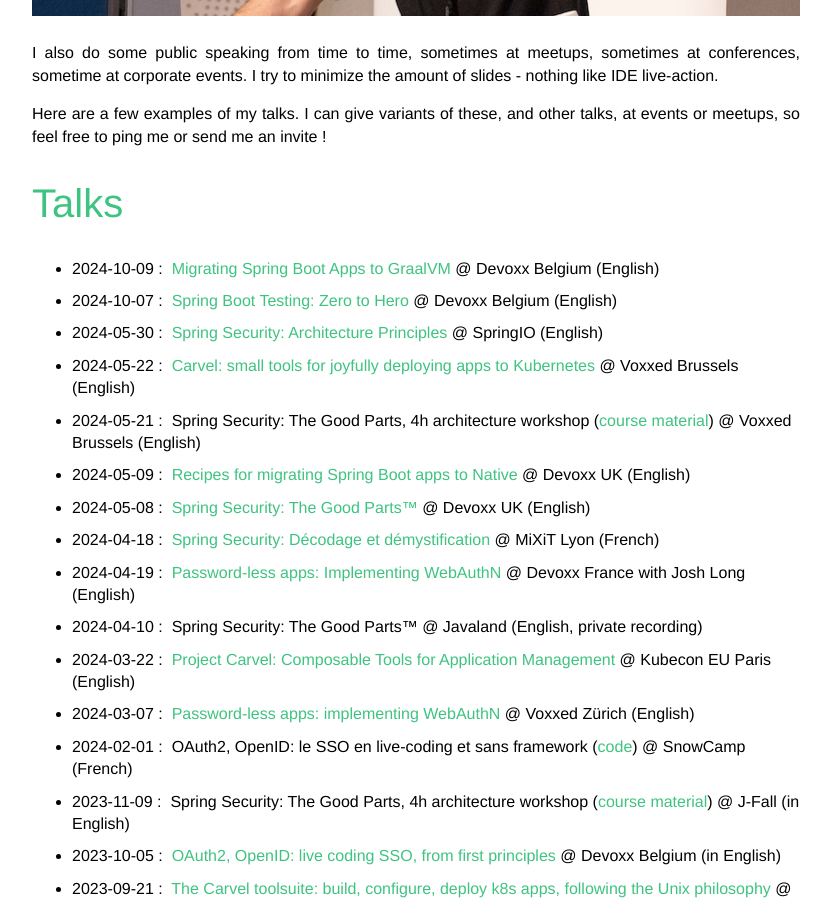
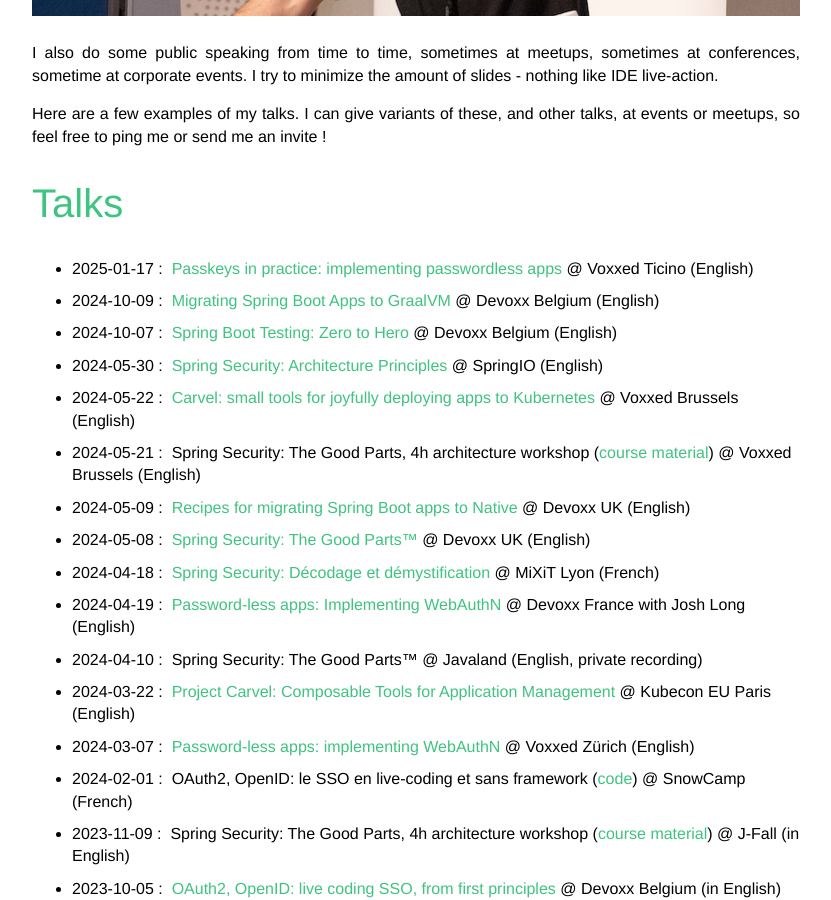
Before and after one commit to Kehrlann/kehrlann.github.io, a Jekyll site: the page built from talks.md, in a window 1280 px wide and 900 px high, scrolled down 564 px. Shown: the whole window, without its empty margins (224-1055 px from the left). Built offline with Jekyll 4.4.1, drawn with Linux system fonts in a browser that asks for light colours.

Commit message:
talks: add voxxed ticino

```diff
--- a/talks.md
+++ b/talks.md
@@ -22,6 +22,11 @@
 <h1>Talks</h1>
 
 <ul class="no-justify roomy-list">
+    <li>
+        <span>2025-01-17 :&nbsp;</span>
+        <a href="https://www.youtube.com/watch?v=P4riNfBSvDs" target="_blank" rel="noopener">Passkeys in practice: implementing passwordless apps</a>
+        <span>@ Voxxed Ticino (English)</span>
+    </li>
     <li>
         <span>2024-10-09 :&nbsp;</span>
         <a href="https://www.youtube.com/watch?v=yQC6LBSw2zs" target="_blank" rel="noopener">Migrating Spring Boot Apps to GraalVM</a>
```
